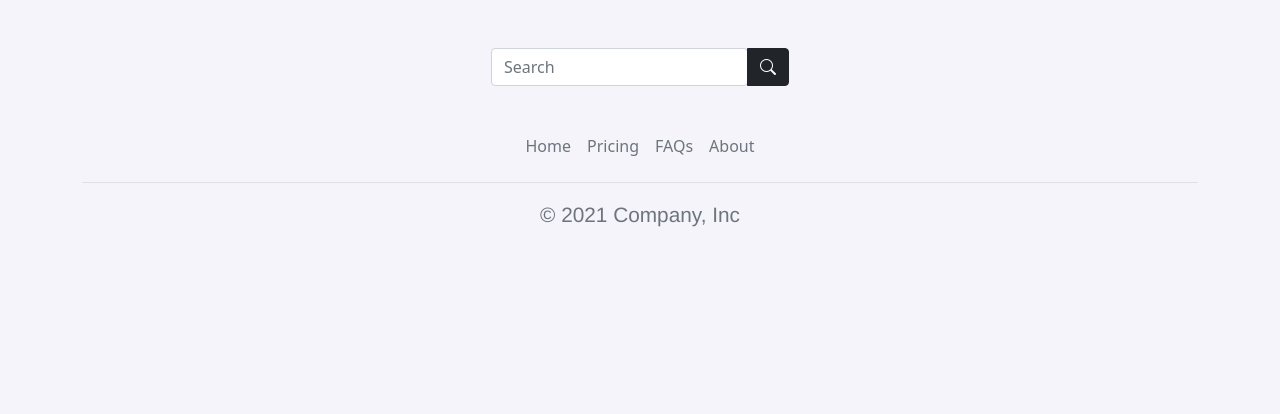
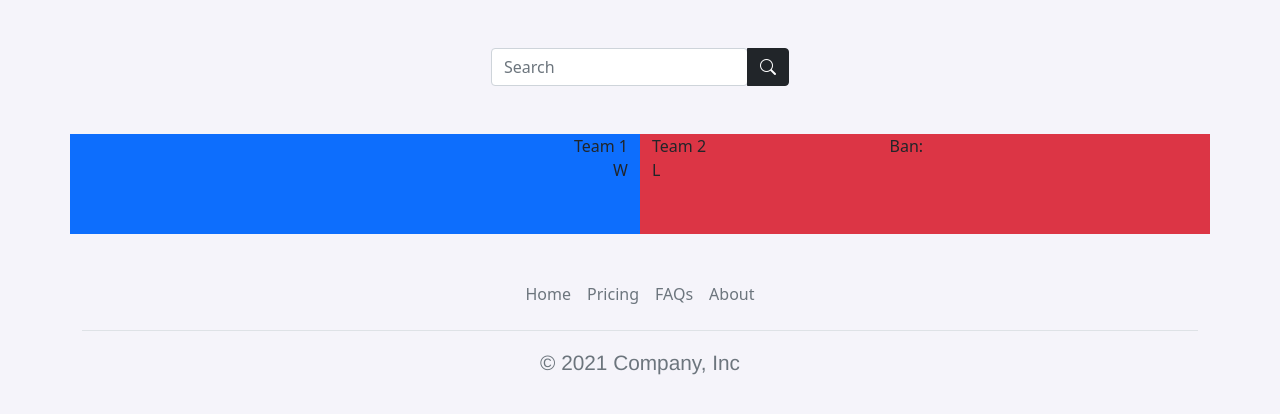
Before and after one commit to b16oskni/Examensarbete, a CodeIgniter 4 app: the page made by codeigniterApp/app/Views/welcome_message.php in a window 1280 px wide. Shown: the part 72-486 px from the top of the page. Run offline with PHP 8.4 and a stand-in for CodeIgniter, Linux system fonts and the light colour scheme; the template is opened without the code that fills it, so the values that code supplies are empty; some libraries are stand-ins or nearby versions.

Commit message:
Update welcome_message.php
adding content view

```diff
--- a/codeigniterApp/app/Views/welcome_message.php
+++ b/codeigniterApp/app/Views/welcome_message.php
@@ -64,7 +64,34 @@
                 </div>
             </div>
         </div>
+        <div class="row align-items-start mt-5">
+            <div class="col bg-primary">
+                <div class="row" style="height:100px;">
+                    <div class="col-2 offset-md-10 text-end">
+                        Team 1 <br>
+                        W
+                    </div>
+                    <div class="row">
+                        <div class="col-2 offset-md-10 text-end">
+
+                        </div>
+                    </div>
+                </div>
+            </div>
+            <div class="col bg-danger">
+                <div class="row" style="height:100px;">
+                    <div class="col-2 text-start">
+                        Team 2 <br>
+                        L
+                    </div>
+                    <div class="col-2 offset-md-3">
+                        Ban:
+                    </div>
+                </div>
+            </div>
+        </div>
     </div>
+    <!--Footer-->
     <div class="container">
         <footer class="py-3 my-4">
             <ul class="nav justify-content-center border-bottom pb-3 mb-3">
```
